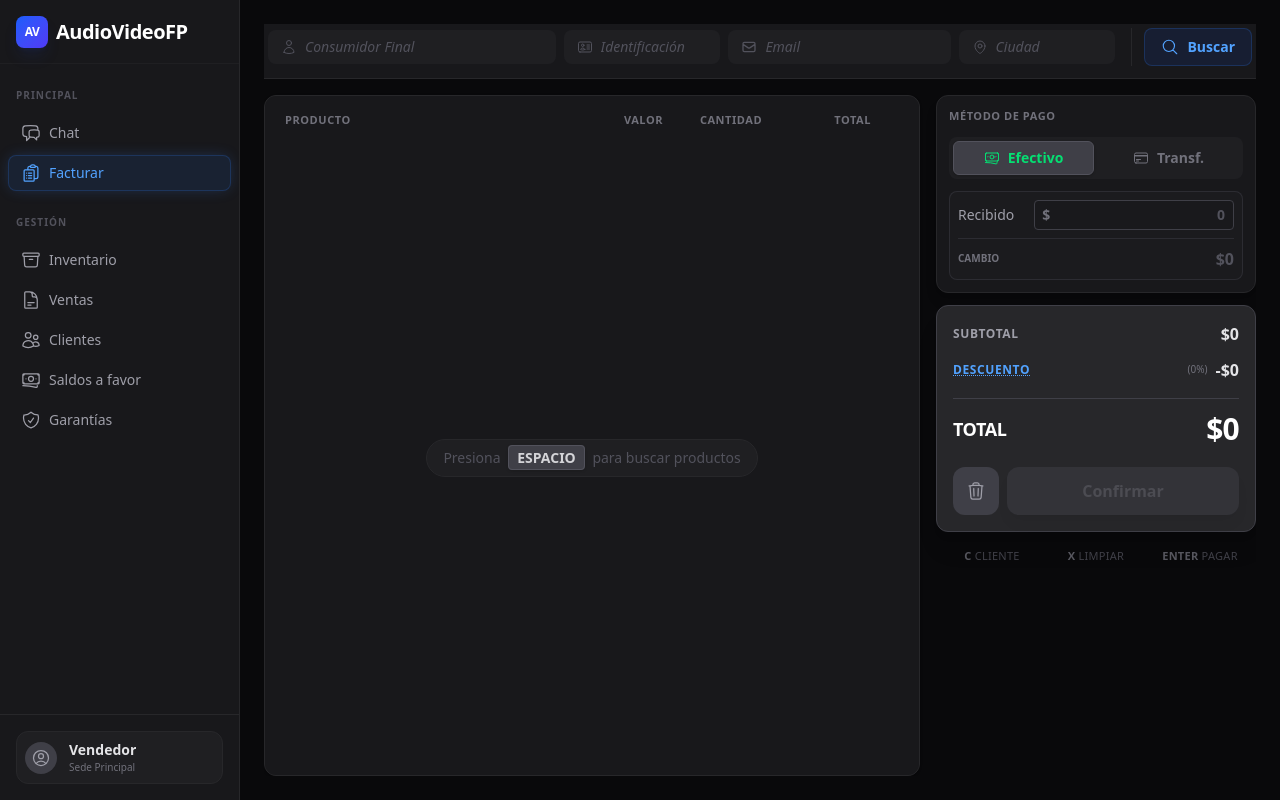
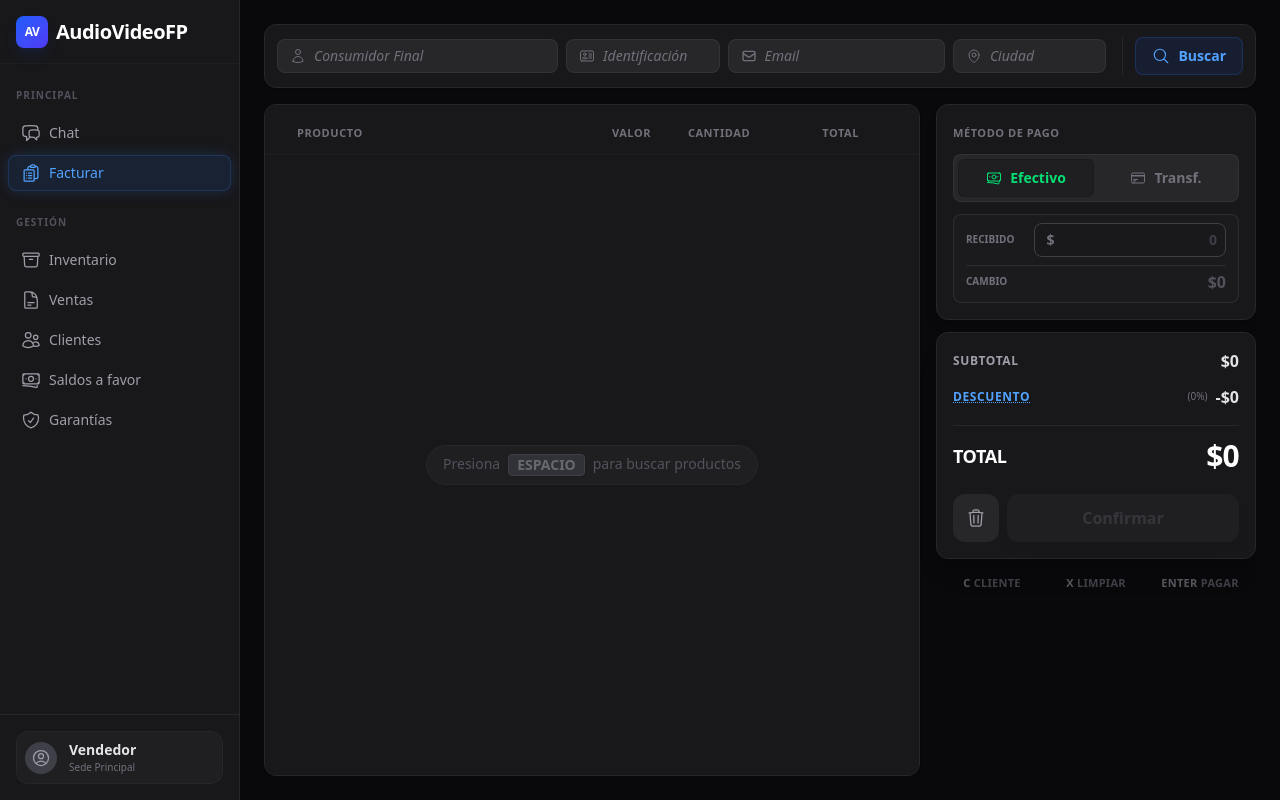
Before and after one commit to Sebasxs/smart-pos, a React (Vite) app in the folder client/: page /billing in a window 1280 px wide. Built offline with nearby package versions, Linux system fonts and the light colour scheme.

Commit message:
fix(ui): improve billing layout color contrast

```diff
--- a/client/src/components/billing/CustomerHeader.tsx
+++ b/client/src/components/billing/CustomerHeader.tsx
@@ -42,12 +42,13 @@ const EditableField = ({
       <div
          tabIndex={0}
          onFocus={handleFocus}
-         className={`relative flex items-center gap-2 bg-zinc-800/50 hover:bg-zinc-800 border border-transparent hover:border-zinc-700 rounded-lg px-3 py-1.5 transition-all group ${className}`}
+         // Cambio: Ajuste de bg para contraste con la nueva card oscura
+         className={`relative flex items-center gap-2 bg-zinc-800 hover:bg-zinc-700 border border-zinc-700/50 hover:border-zinc-600 rounded-lg px-3 py-1.5 transition-all group ${className}`}
          onClick={() => setIsEditing(true)}
       >
          <Icon
             className={`shrink-0 transition-colors ${
-               value || isEditing ? 'text-blue-400' : 'text-zinc-600'
+               value || isEditing ? 'text-blue-400' : 'text-zinc-500'
             }`}
             size={16}
          />
@@ -60,12 +61,12 @@ const EditableField = ({
                onBlur={handleBlur}
                onKeyDown={handleKeyDown}
                placeholder={placeholder}
-               className="w-full bg-transparent text-white outline-none text-sm font-medium placeholder:text-zinc-600"
+               className="w-full bg-transparent text-white outline-none text-sm font-medium placeholder:text-zinc-500"
             />
          ) : (
             <span
                className={`text-sm truncate w-full select-none ${
-                  value ? 'text-zinc-200 font-medium' : 'text-zinc-600 italic'
+                  value ? 'text-zinc-200 font-medium' : 'text-zinc-500 italic'
                }`}
             >
                {value || placeholder}
@@ -88,7 +89,8 @@ export const CustomerHeader = ({ onSearchRequest }: { onSearchRequest: () => voi
    const hasCustomerData = Object.values(customer).some(val => val.trim() !== '');
 
    return (
-      <div className="flex flex-col lg:flex-row items-stretch lg:items-center gap-3 p-1">
+      // Cambio Principal: Convertido en Card (bg-zinc-900, rounded-xl, border)
+      <div className="flex flex-col lg:flex-row items-stretch lg:items-center gap-3 p-3 bg-zinc-900 border border-zinc-800 rounded-xl shadow-sm">
          {/* Datos del Cliente - Grid flexible */}
          <div className="grid grid-cols-1 sm:grid-cols-2 lg:flex lg:items-center gap-2 flex-1 min-w-0">
             <EditableField
--- a/client/src/components/billing/InvoiceTable.tsx
+++ b/client/src/components/billing/InvoiceTable.tsx
@@ -122,10 +122,13 @@ type InvoiceTableProps = {
 
 export const InvoiceTable = ({ items, onUpdateItem, onRemoveItem }: InvoiceTableProps) => {
    return (
-      // Cambio: bg-zinc-900 (antes 800) para coincidir con Sidebar. Eliminado borde inferior fijo para limpieza.
       <div className="flex flex-col h-full overflow-hidden bg-zinc-900">
+         {/*
+             Cambio: Ajuste de padding (pt-5 pb-3 px-4) para alinear visualmente
+             la línea base del texto con el título del PaymentWidget
+         */}
          <div
-            className={`${GRID_LAYOUT} text-zinc-500 font-bold text-[11px] pb-3 p-4 uppercase tracking-wider`}
+            className={`${GRID_LAYOUT} text-zinc-500 font-bold text-[11px] pt-5 pb-3 px-4 uppercase tracking-wider border-b border-zinc-800/50`}
          >
             <div className="text-left pl-4">Producto</div>
             <div className="text-right pr-2">Valor</div>
@@ -135,7 +138,7 @@ export const InvoiceTable = ({ items, onUpdateItem, onRemoveItem }: InvoiceTable
          </div>
 
          <div className="overflow-y-auto flex-1 custom-scrollbar">
-            <div className="flex flex-col gap-y-1 min-h-full">
+            <div className="flex flex-col gap-y-1 min-h-full py-1">
                {items.map(item => (
                   <InvoiceItemRow
                      key={item.id}
@@ -147,9 +150,9 @@ export const InvoiceTable = ({ items, onUpdateItem, onRemoveItem }: InvoiceTable
 
                {items.length === 0 && (
                   <div className="flex-1 flex flex-col items-center justify-center text-zinc-600 h-full animate-in fade-in duration-500">
-                     <span className="text-sm bg-zinc-800/50 px-4 py-2 rounded-full border border-zinc-800">
+                     <span className="text-sm bg-zinc-800/50 px-4 py-2 rounded-full border border-zinc-800 flex justify-center gap-1">
                         Presiona{' '}
-                        <kbd className="font-sans font-bold text-zinc-300 bg-zinc-700 px-2 py-0.5 rounded border border-zinc-600 shadow-sm mx-1">
+                        <kbd className="font-sans font-bold text-zinc-400/50 bg-zinc-700/60 px-2 rounded border border-zinc-700 shadow-sm mx-1">
                            ESPACIO
                         </kbd>{' '}
                         para buscar productos
--- a/client/src/components/billing/PaymentWidget.tsx
+++ b/client/src/components/billing/PaymentWidget.tsx
@@ -18,26 +18,26 @@ export const PaymentWidget = ({ total }: PaymentWidgetProps) => {
       setCheckoutData({ cashReceivedStr: formatted });
    };
 
+   // Cambio: bg-zinc-900 y padding p-4 para coincidir con la estructura de InvoiceTable
    return (
-      <div className="bg-zinc-900 rounded-xl p-3 border border-zinc-800 shadow-lg mb-3">
+      <div className="bg-zinc-900 rounded-xl p-4 border border-zinc-800 shadow-lg mb-3">
          <div className="flex justify-between items-center mb-3">
-            <h2 className="text-zinc-500 text-[11px] font-bold uppercase tracking-wider">
+            {/* Alineación visual con InvoiceTable headers */}
+            <h2 className="text-zinc-500 text-[11px] font-bold uppercase tracking-wider mt-1">
                Método de Pago
             </h2>
          </div>
 
-         {/* Segmented Control
-             FIX: Usamos un fondo suave para el track y bordes transparentes constantes para evitar saltos
-         */}
-         <div className="bg-zinc-800/50 p-1 rounded-lg flex gap-1 mb-3">
+         {/* Toggle Mejorado: Fondo oscuro para estado activo */}
+         <div className="bg-zinc-800 p-1 rounded-lg flex gap-1 mb-3 border border-zinc-700/50">
             <button
                onClick={() => setCheckoutData({ paymentMethod: 'cash' })}
                className={`
-                  flex-1 flex items-center justify-center gap-2 py-1.5 rounded-md text-sm font-bold transition-all cursor-pointer border
+                  flex-1 flex items-center justify-center gap-2 py-2 rounded-md text-sm font-bold transition-all cursor-pointer border
                   ${
                      paymentMethod === 'cash'
-                        ? 'bg-zinc-700 text-green-400 border-zinc-600 shadow-sm'
-                        : 'bg-transparent text-zinc-500 border-transparent hover:text-zinc-300 hover:bg-zinc-700/50'
+                        ? 'bg-zinc-900/50 text-green-400 border-zinc-950/20' // Activo: Oscuro y hundido
+                        : 'bg-transparent text-zinc-500 border-transparent hover:text-zinc-300 hover:bg-zinc-700/50' // Inactivo
                   }
                `}
             >
@@ -47,11 +47,11 @@ export const PaymentWidget = ({ total }: PaymentWidgetProps) => {
             <button
                onClick={() => setCheckoutData({ paymentMethod: 'transfer' })}
                className={`
-                  flex-1 flex items-center justify-center gap-2 py-1.5 rounded-md text-sm font-bold transition-all cursor-pointer border
+                  flex-1 flex items-center justify-center gap-2 py-2 rounded-md text-sm font-bold transition-all cursor-pointer border
                   ${
                      paymentMethod === 'transfer'
-                        ? 'bg-zinc-700 text-purple-400 border-zinc-600 shadow-sm'
-                        : 'bg-transparent text-zinc-500 border-transparent hover:text-zinc-300 hover:bg-zinc-700/50'
+                        ? 'bg-zinc-900/50 text-purple-400 border-zinc-950/20' // Activo: Oscuro y hundido
+                        : 'bg-transparent text-zinc-500 border-transparent hover:text-zinc-300 hover:bg-zinc-700/50' // Inactivo
                   }
                `}
             >
@@ -60,29 +60,26 @@ export const PaymentWidget = ({ total }: PaymentWidgetProps) => {
             </button>
          </div>
 
-         {/* Cash Input Compacto
-             FIX: Cambiado bg-zinc-950 a un zinc-800/30 mas sutil
-         */}
          {paymentMethod === 'cash' && (
-            <div className="animate-in fade-in zoom-in-95 duration-200 bg-zinc-800/30 rounded-lg p-2 border border-zinc-700/50">
+            <div className="animate-in fade-in zoom-in-95 duration-200 bg-zinc-800/30 rounded-lg p-3 py-2 border border-zinc-700/50">
                <div className="flex items-center justify-between gap-3">
-                  <label className="text-sm text-zinc-400 font-medium shrink-0 mr-2">
+                  <label className="text-[10px] text-zinc-500 font-bold uppercase shrink-0 mr-2">
                      Recibido
                   </label>
                   <div className="relative flex-1">
-                     <span className="absolute left-2 top-1/2 -translate-y-1/2 text-zinc-500 text-sm font-bold">
+                     <span className="absolute left-3 top-1/2 -translate-y-1/2 text-zinc-500 text-sm font-bold">
                         $
                      </span>
                      <input
                         type="text"
                         value={cashReceivedStr}
                         onChange={handleCashChange}
-                        className="w-full bg-zinc-900/50 border border-zinc-700 rounded px-2 pl-6 py-1 text-right text-sm font-bold text-white outline-none focus:border-green-500/50 focus:ring-1 focus:ring-green-500/50 transition-all placeholder:text-zinc-600"
+                        className="w-full bg-zinc-900/50 border border-zinc-700 rounded-lg px-2 pl-7 py-1.5 text-right text-sm font-bold text-white outline-none focus:border-green-500/50 focus:ring-1 focus:ring-green-500/50 transition-all placeholder:text-zinc-700"
                         placeholder="0"
                      />
                   </div>
                </div>
-               <div className="flex justify-between items-center mt-2 pt-2 border-t border-zinc-700/50">
+               <div className="flex justify-between items-center mt-2 pt-1 border-t border-zinc-700/50">
                   <span className="text-zinc-500 text-[10px] font-bold uppercase">Cambio</span>
                   <span
                      className={`text-base font-bold ${
--- a/client/src/pages/Billing.tsx
+++ b/client/src/pages/Billing.tsx
@@ -162,16 +162,16 @@ export const Billing = () => {
 
    return (
       <div className="relative w-full h-full flex flex-col gap-4 overflow-hidden">
-         {/* Header Unificado de Cliente */}
-         <div className="bg-zinc-900 border-b border-zinc-800 pb-2">
-            <CustomerHeader onSearchRequest={() => setIsCustSearchOpen(true)} />
-         </div>
+         {/*
+             Cambio: Eliminado el wrapper div con bg-zinc-900.
+             Ahora CustomerHeader maneja su propio estilo de Card.
+         */}
+         <CustomerHeader onSearchRequest={() => setIsCustSearchOpen(true)} />
 
          <div className="flex flex-col lg:flex-row gap-4 flex-1 min-h-0">
             {/* Columna Izquierda: Tabla de Productos */}
-            {/* min-h-[40vh] asegura que en móviles no desaparezca */}
-            <div className="flex-1 h-full flex flex-col min-h-[40vh] lg:min-h-0 bg-zinc-800 rounded-xl border border-zinc-800 shadow-sm overflow-hidden">
-               <div className="flex-1 min-h-0 relative bg-zinc-900/30">
+            <div className="flex-1 h-full flex flex-col min-h-[40vh] lg:min-h-0 bg-zinc-900 rounded-xl border border-zinc-800 shadow-sm overflow-hidden">
+               <div className="flex-1 min-h-0 relative bg-zinc-900">
                   <InvoiceTable items={items} onUpdateItem={updateItem} onRemoveItem={removeItem} />
                </div>
             </div>
@@ -180,7 +180,8 @@ export const Billing = () => {
             <aside className="w-full lg:w-80 lg:shrink-0 flex flex-col h-fit">
                <PaymentWidget total={total} />
 
-               <div className="bg-zinc-800 rounded-xl p-4 border border-zinc-700 shadow-xl">
+               {/* Cambio: bg-zinc-800 -> bg-zinc-900 para que sea más oscuro */}
+               <div className="bg-zinc-900 rounded-xl p-4 border border-zinc-800 shadow-xl">
                   <div className="flex flex-col gap-y-3 text-sm mb-5">
                      <div className="flex justify-between items-center">
                         <span className="text-zinc-400 font-bold text-xs uppercase tracking-wider">
@@ -212,7 +213,7 @@ export const Billing = () => {
                         </div>
                      </div>
 
-                     <div className="pt-3 mt-1 border-t border-zinc-700 flex justify-between items-center">
+                     <div className="pt-3 mt-1 border-t border-zinc-800 flex justify-between items-center">
                         <span className="text-lg font-black text-white uppercase tracking-tight">
                            Total
                         </span>
@@ -222,10 +223,11 @@ export const Billing = () => {
                      </div>
                   </div>
 
+                  {/* Botones (sin cambios, solo el contenedor padre cambió de color) */}
                   <div className="flex gap-2">
                      <button
                         onClick={triggerDiscard}
-                        className="p-3 rounded-xl bg-zinc-700 hover:bg-red-600/20 hover:text-red-400 text-zinc-400 transition-colors cursor-pointer border border-transparent hover:border-red-900/50"
+                        className="p-3 rounded-xl bg-zinc-800 hover:bg-red-600/20 hover:text-red-400 text-zinc-400 transition-colors cursor-pointer border border-transparent hover:border-red-900/50"
                         title="Descartar (X)"
                      >
                         <HiOutlineTrash size={20} />
@@ -239,7 +241,7 @@ export const Billing = () => {
                            ${
                               isPaymentValid && !isProcessing
                                  ? 'bg-blue-600 hover:bg-blue-500 text-white shadow-blue-900/20 cursor-pointer hover:scale-[1.02] active:scale-[0.98]'
-                                 : 'bg-zinc-700 text-zinc-500 cursor-not-allowed opacity-50'
+                                 : 'bg-zinc-800 text-zinc-600 cursor-not-allowed opacity-50'
                            }
                         `}
                      >
@@ -248,8 +250,7 @@ export const Billing = () => {
                   </div>
                </div>
 
-               {/* Leyendas de Atajos */}
-               <div className="mt-4 px-2 grid grid-cols-3 gap-2 text-[11px] text-zinc-600 font-medium text-center uppercase tracking-wide opacity-75">
+               <div className="mt-4 px-2 grid grid-cols-3 gap-2 text-[11px] text-zinc-600 font-bold text-center uppercase tracking-wide opacity-75">
                   <div>
                      <span className="font-bold text-zinc-500">C</span> Cliente
                   </div>
```
